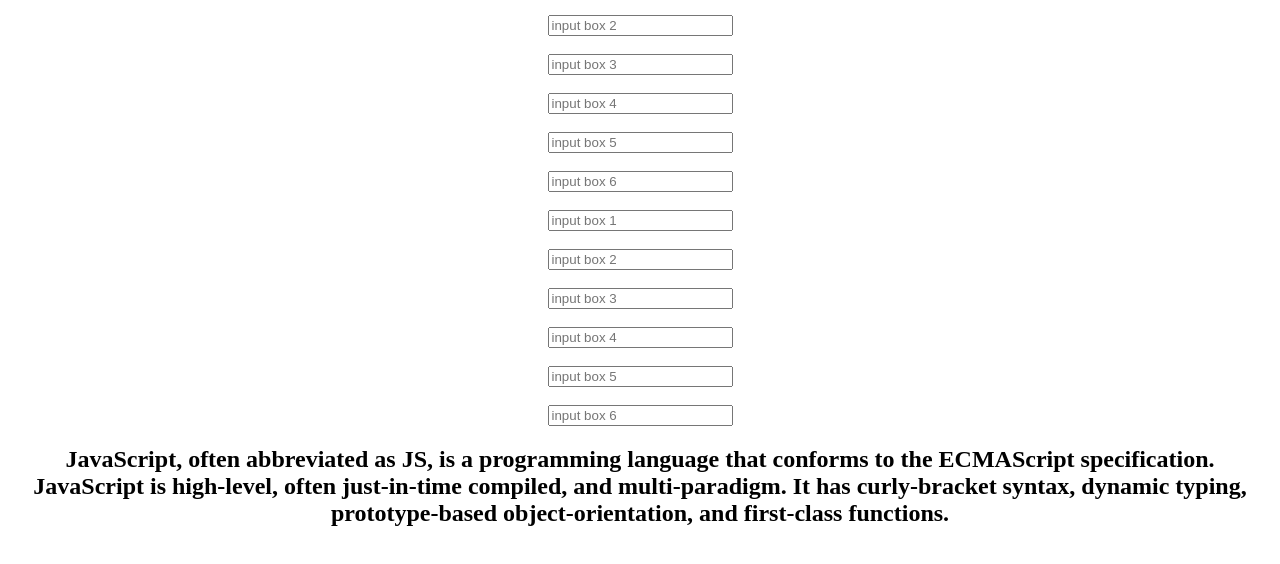
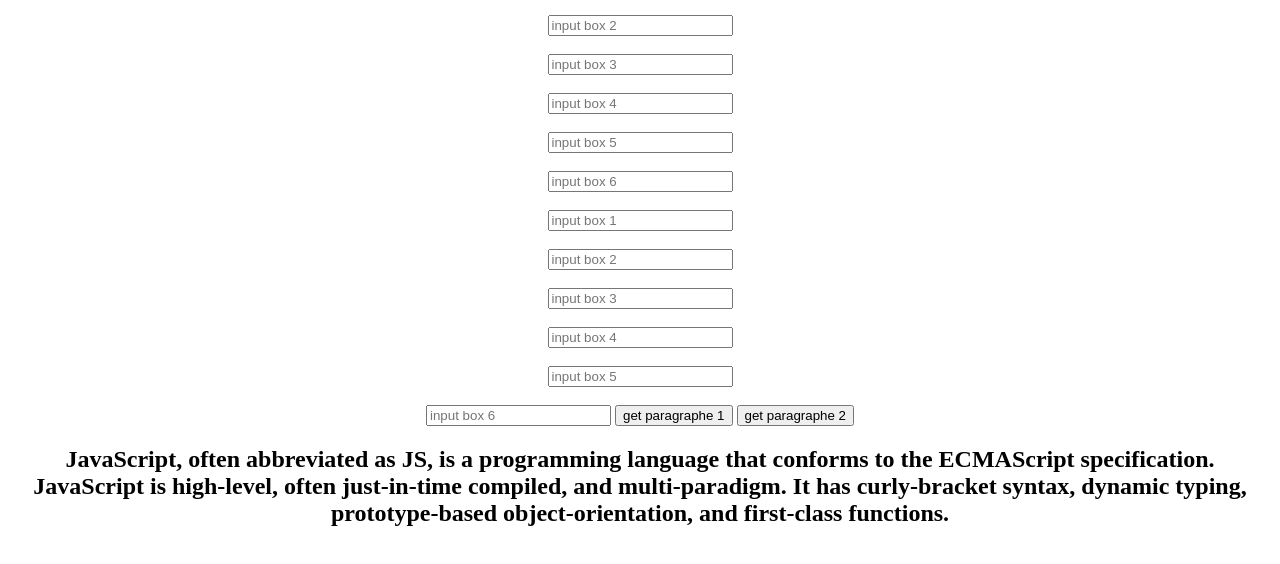
Before and after one commit to vprajna/project80, a plain HTML site: page index.html in a window 1280 px wide. Shown: the part 90-654 px from the top of the page. Drawn offline with Linux system fonts and the light colour scheme.

Commit message:
Add files via upload

```diff
--- a/index.html
+++ b/index.html
@@ -25,8 +25,6 @@
             <br>
         </div>
     </span>
-    <div>
-    <span>
         <input type="text" placeholder="input box 1" id="para_box_input_01">
         <br>
         <br>
@@ -40,10 +38,17 @@
         <input type="text" placeholder="input box 5" id="para_box_input_05"><br>
         <br>
         <input type="text" placeholder="input box 6" id="para_box_input_06">
-    </span>
-</div>
+        <button>
+            get paragraphe 1
+            </button>
+            <button>
+                get paragraphe 2
+            </button>
 <h2>
-    JavaScript, often abbreviated as JS, is a programming language that conforms to the ECMAScript specification. JavaScript is high-level, often just-in-time compiled, and multi-paradigm. It has curly-bracket syntax, dynamic typing, prototype-based object-orientation, and first-class functions.
+    JavaScript, often abbreviated as JS, is a programming language that
+     conforms to the ECMAScript specification. JavaScript is high-level,
+      often just-in-time compiled, and multi-paradigm. It has curly-bracket
+     syntax, dynamic typing, prototype-based object-orientation, and first-class functions.
 </h2>
 </center>
 </html>
```
